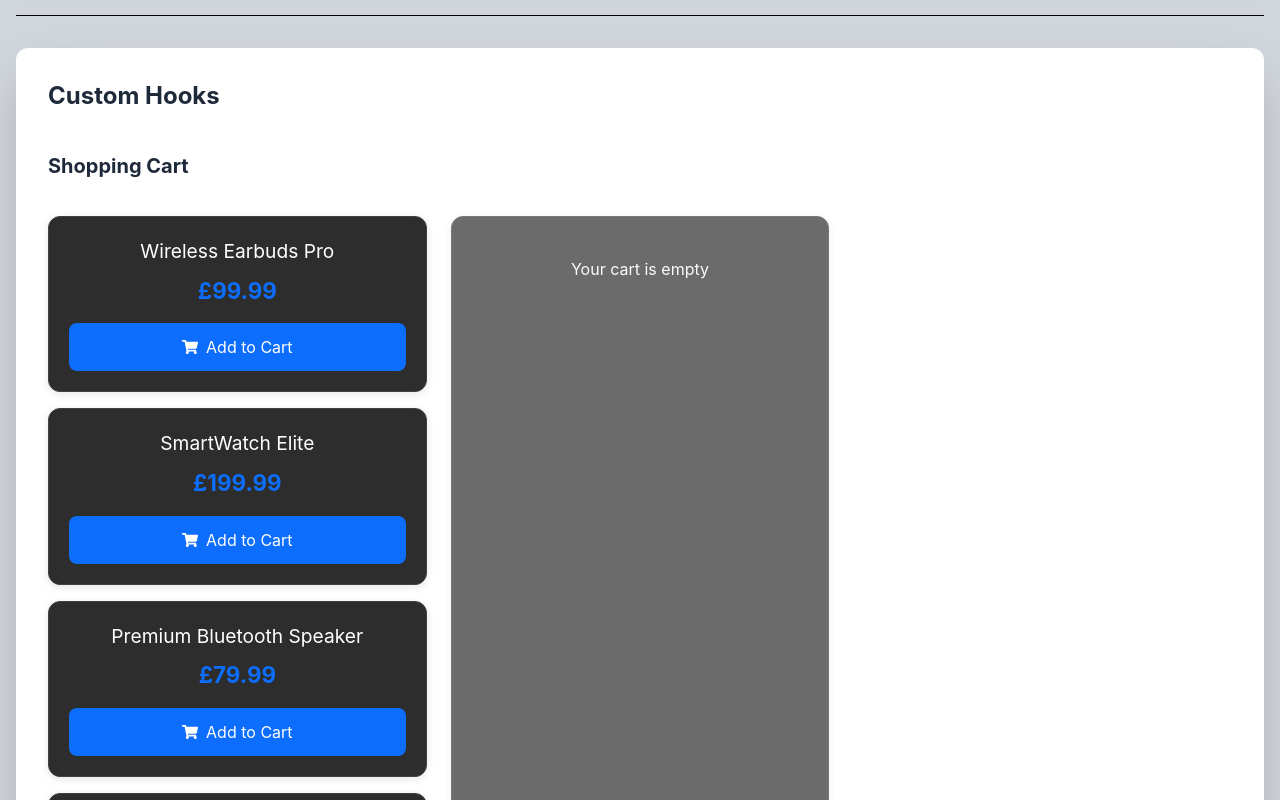
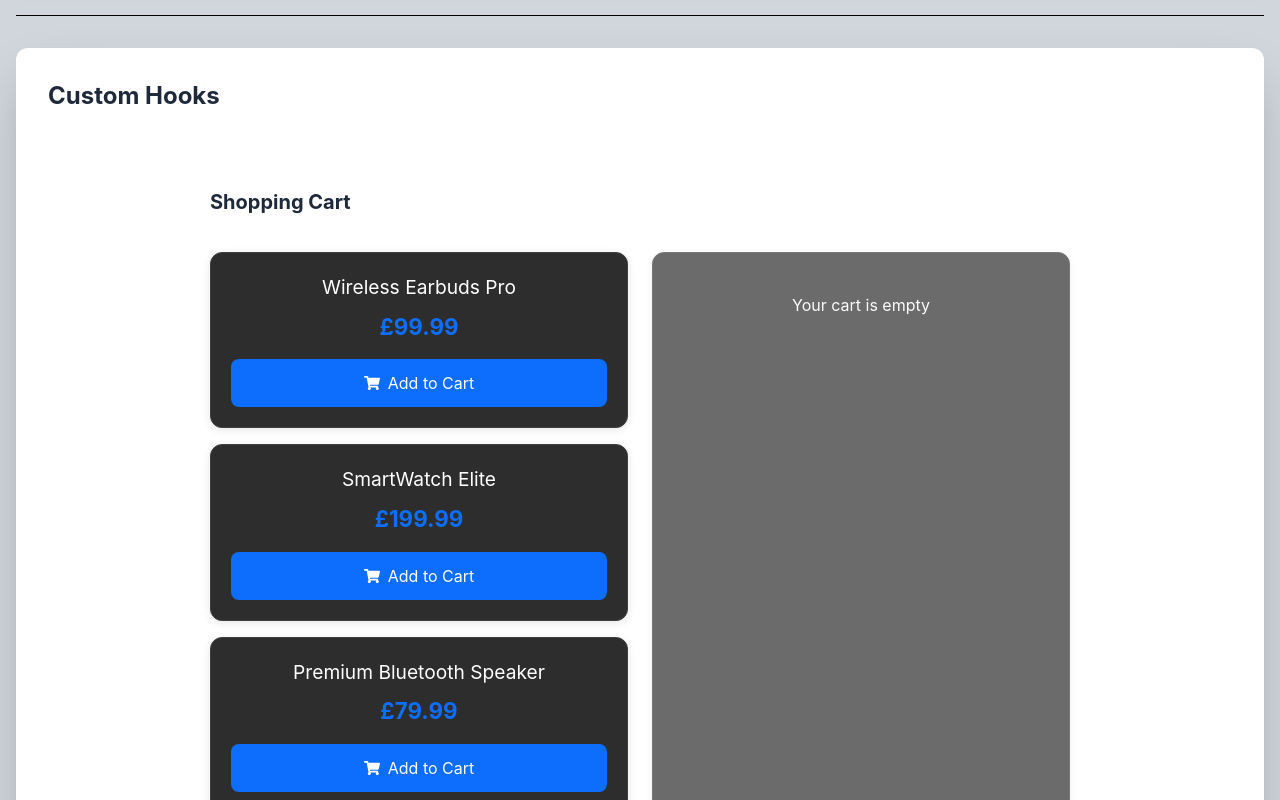
Before and after one commit to tielmess/tm001react, a React (Vite) app: page / in a window 1280 px wide. Shown: the part 3620-4420 px from the top of the page. Built offline with nearby package versions, Linux system fonts and the light colour scheme.

Commit message:
Minor CSS update

```diff
--- a/src/App.css
+++ b/src/App.css
@@ -195,6 +195,12 @@
     right: 0;
     border-right-color: var(--border);
   }
+}
+
+.shop-app {
+  max-width: 900px;
+  margin: 0 auto;
+  padding: 20px;
 }
 
 header {
--- a/src/components/CustomHooks.jsx
+++ b/src/components/CustomHooks.jsx
@@ -9,7 +9,7 @@ function CustomHooks() {
     <>
       <div className="p-8 bg-white rounded-xl shadow-2xl">
         <h2 className="text-2xl font-bold mb-4 text-gray-800">Custom Hooks</h2>
-        <div className="app">
+        <div className="shop-app">
           <header>
             <h3 className="text-xl font-bold mb-4 text-gray-800">
               Shopping Cart
```
